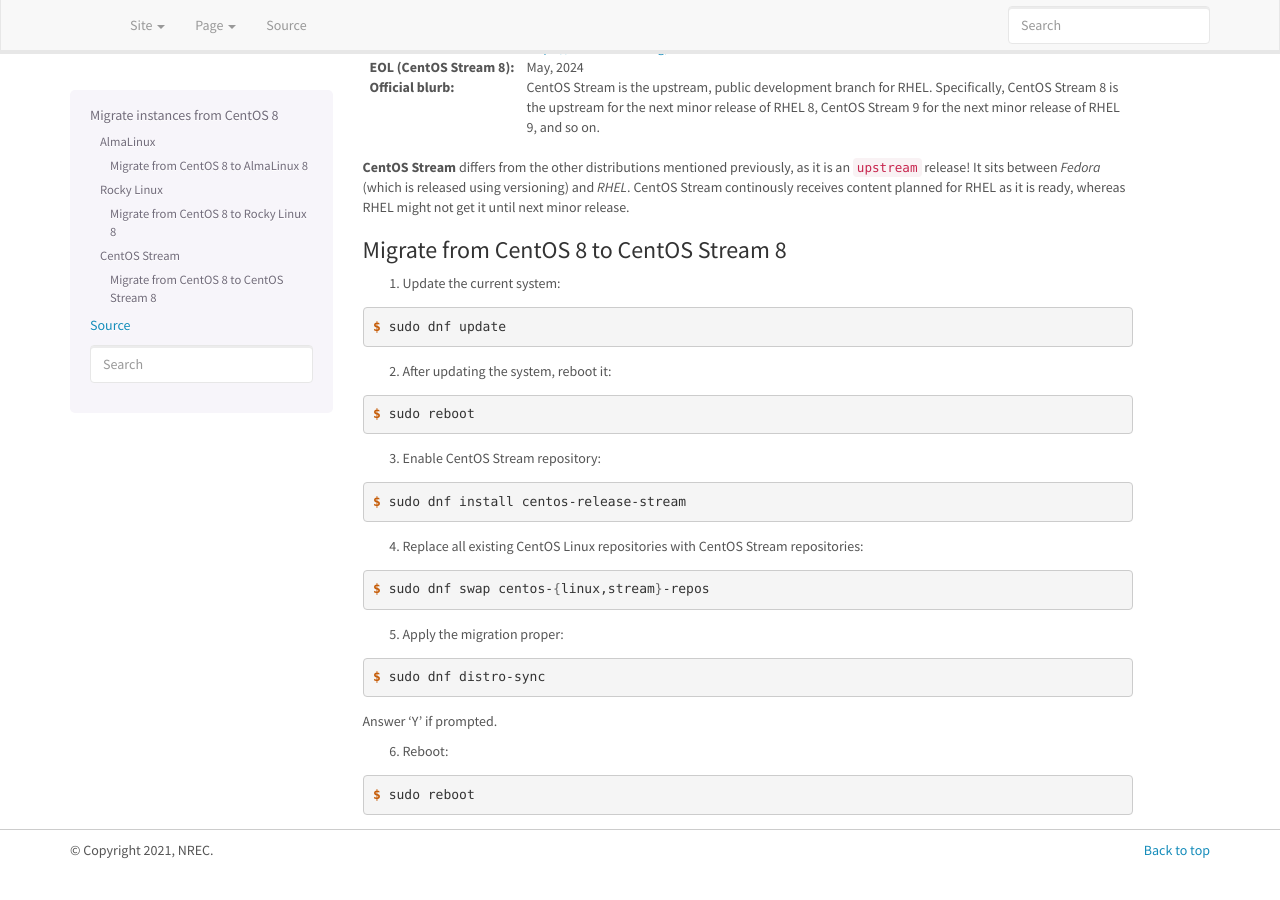
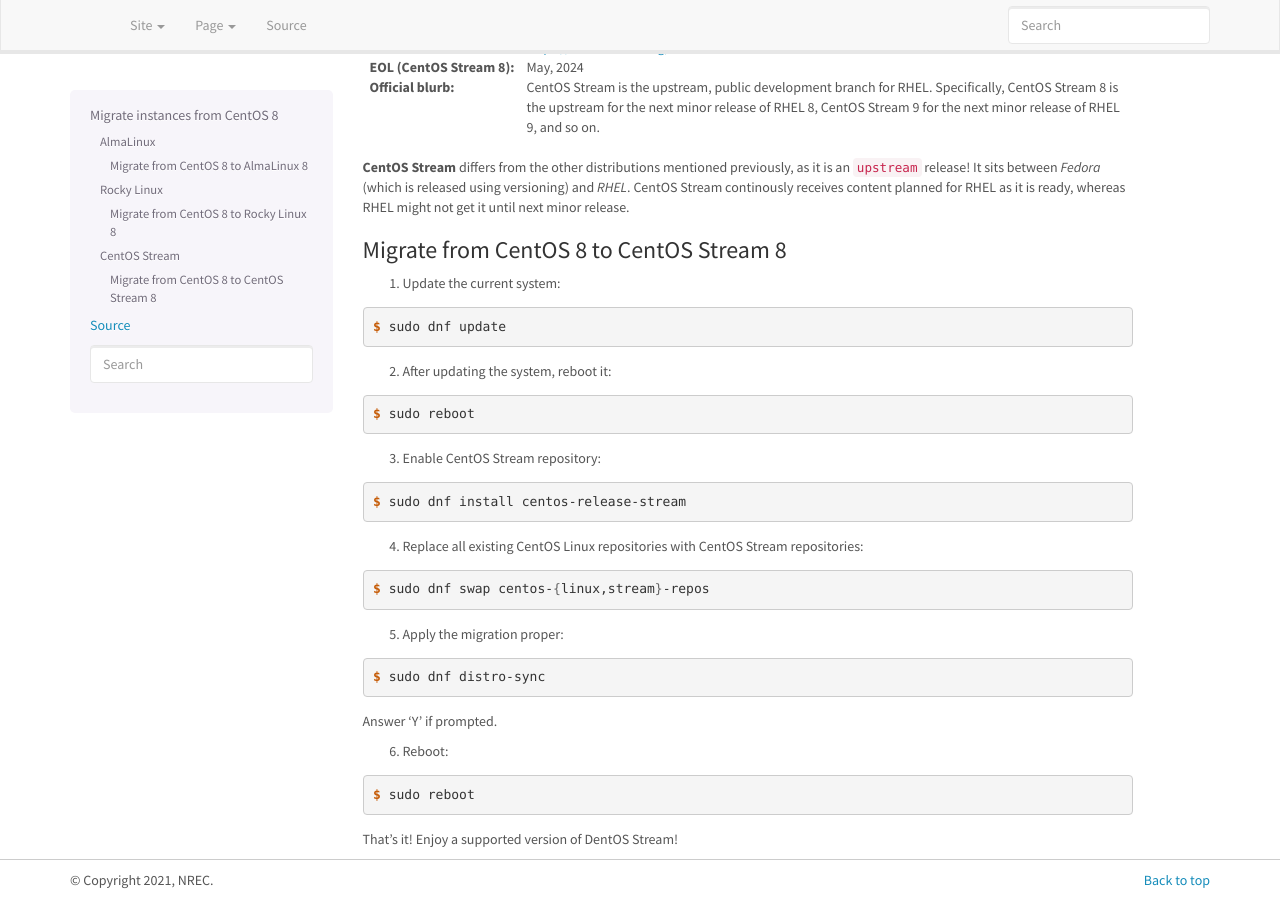
Before and after one commit to norcams/docs-enduser, a Sphinx documentation site: the page built from docs/centos8-migrate.rst, in a window 1280 px wide and 900 px high, scrolled down 1605 px. Built offline with Sphinx 7.4.7, drawn with Linux system fonts in a browser that asks for light colours; before the commit the page ends 2475 px from its top, so only the background shows below that.

Commit message:
Add stream text

```diff
--- a/docs/centos8-migrate.rst
+++ b/docs/centos8-migrate.rst
@@ -189,3 +189,6 @@ Answer 'Y' if prompted.
 .. code-block:: console
 
   $ sudo reboot
+
+
+That's it! Enjoy a supported version of DentOS Stream!
```
